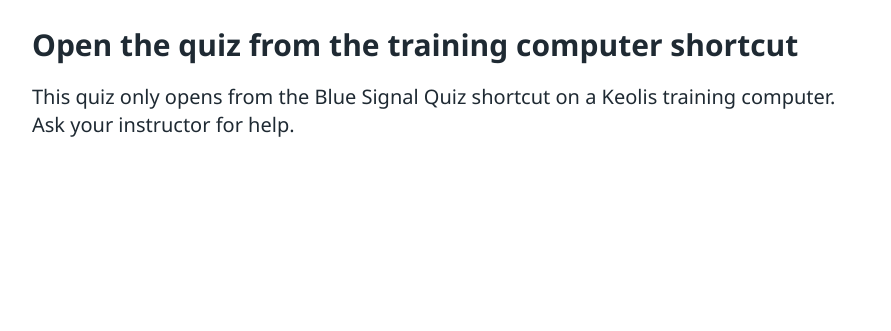
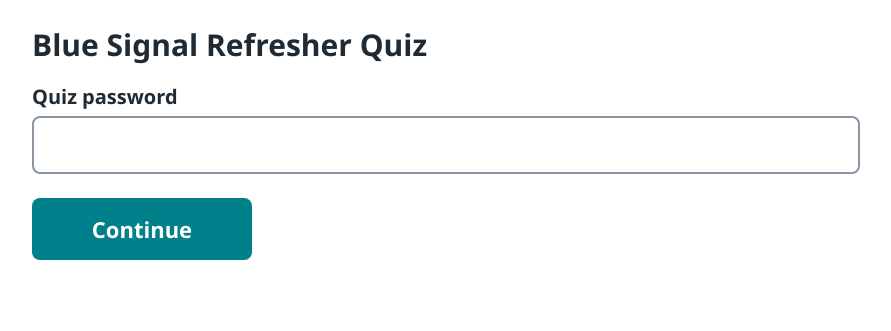
Before and after one commit to KCS-Mechanical/Blue-Signal-Refresher, a plain HTML site: page story_content/WebObjects/69G5NiTlghR/index.html in a window 1280 px wide. Shown: the whole page, without its empty margins (4-895 px from the left). Drawn offline with Linux system fonts and the light colour scheme.

Commit message:
Update quiz settings and HTML structure

```diff
--- a/story_content/WebObjects/69G5NiTlghR/index.html
+++ b/story_content/WebObjects/69G5NiTlghR/index.html
@@ -7,7 +7,7 @@
 <script>
 /* ============ SETTINGS: EDIT THESE, THEN SAVE ============ */
 var PASSWORD            = "KCS1234";
-var REQUIRE_STATION_KEY = true;   /* false ONLY while testing in Review 360 */
+var REQUIRE_STATION_KEY = false;   /* false ONLY while testing in Review 360 */
 var STATION_KEY         = "1234";
 var CRAFTS = [
   "Foreman",
```
